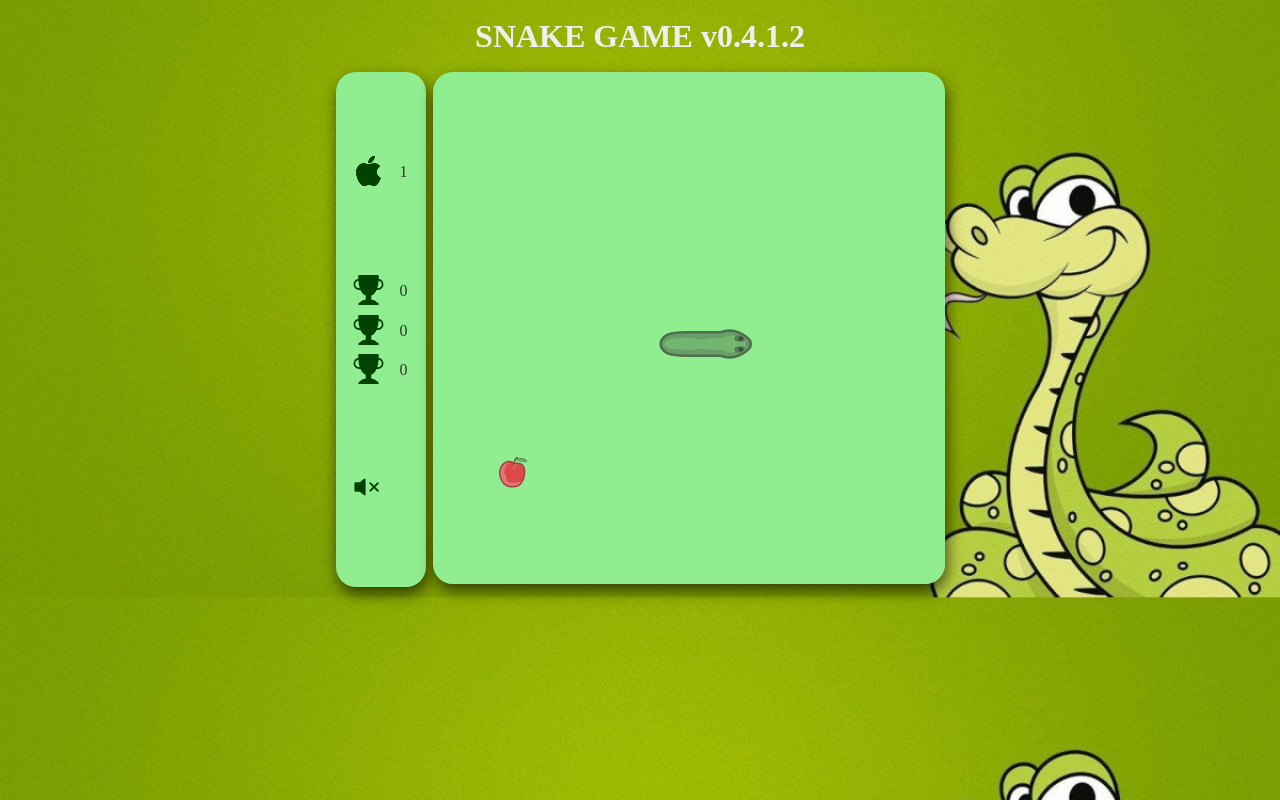
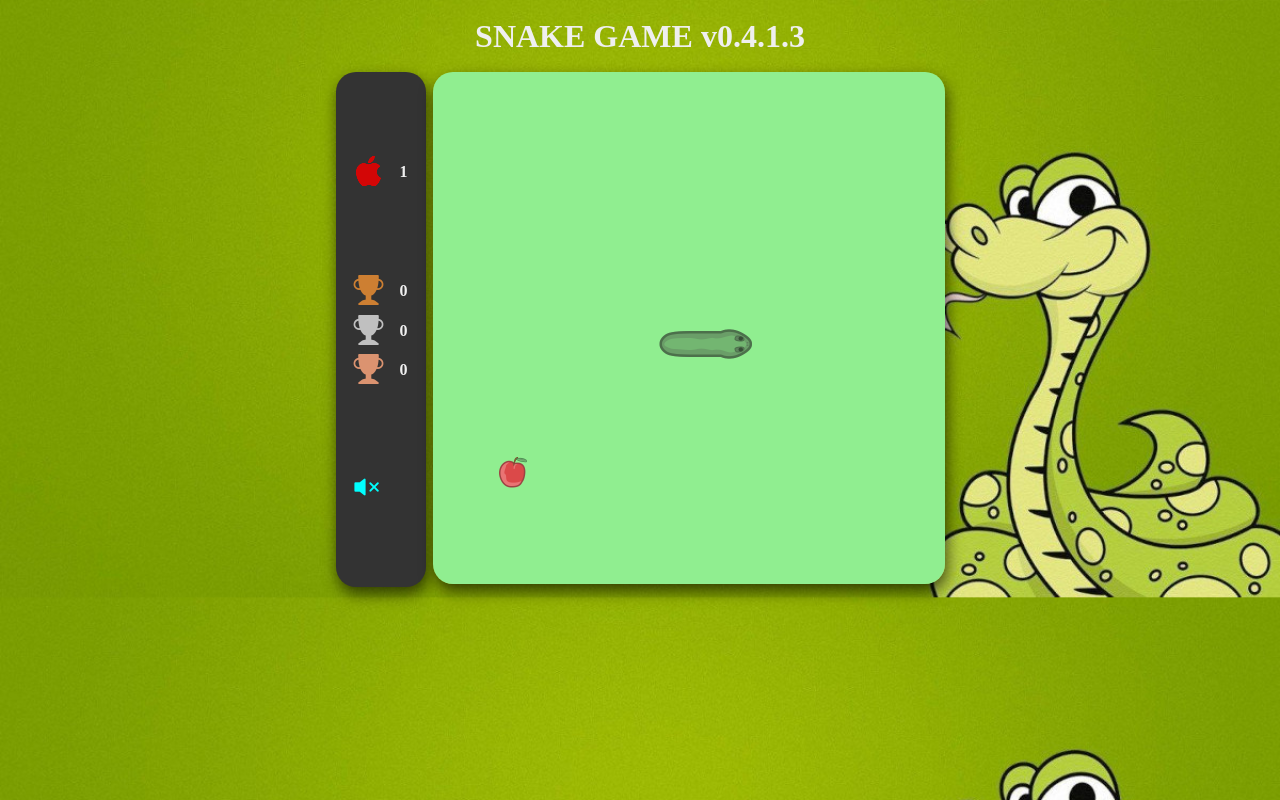
Before and after one commit to zolppy/snake-game, a plain HTML site: page index.html in a window 1280 px wide. Drawn offline with nearby package versions, Linux system fonts and the light colour scheme.

Commit message:
bot01.sh fez este upload

```diff
--- a/assets/css/style.css
+++ b/assets/css/style.css
@@ -34,8 +34,8 @@ body {
 }
 
 #status-container {
-  background-color: lightgreen;
-  color: var(--default-font-color);
+  background-color: var(--default-font-color);
+  font-weight: bold;
   padding: 20px 10px;
   margin-right: 7px;
   line-height: 2rem;
@@ -45,9 +45,25 @@ body {
   justify-content: center;
 }
 
+#score-container > i {
+  color: rgb(211, 6, 6);
+}
+
 #score-container,
 #high-scores-container {
   margin-bottom: 80px;
+}
+
+#first-place-container > i {
+  color: #CD7F32;
+}
+
+#second-place-container > i {
+  color: #C0C0C0;
+}
+
+#third-place-container > i {
+  color: #DB9370;
 }
 
 #score-container,
@@ -61,10 +77,9 @@ body {
 /* 30px de tamanho de fonte para todos os ícones do Bootstrap Icons */
 .bi {
   font-size: 30px;
-  color: rgb(1, 66, 1);
 }
 
-button {
+#toggle-mute-sound {
   /* Deve ser um quadrado, para que seja aplicado o formato de círculo */
   width: 44px;
   height: 44px;
@@ -76,9 +91,13 @@ button {
   background-color: transparent;
 }
 
-button:hover {
+#toggle-mute-sound:hover {
   cursor: pointer;
   background-color: var(--hover-bg-color);
+}
+
+#sound-icon {
+  color: cyan;
 }
 
 #stage,
--- a/index.html
+++ b/index.html
@@ -20,7 +20,7 @@
 
 <body>
   <header>
-    <h1 id="title">SNAKE GAME v0.4.1.2</h1>
+    <h1 id="title">SNAKE GAME v0.4.1.3</h1>
   </header>
 
   <main>
```
